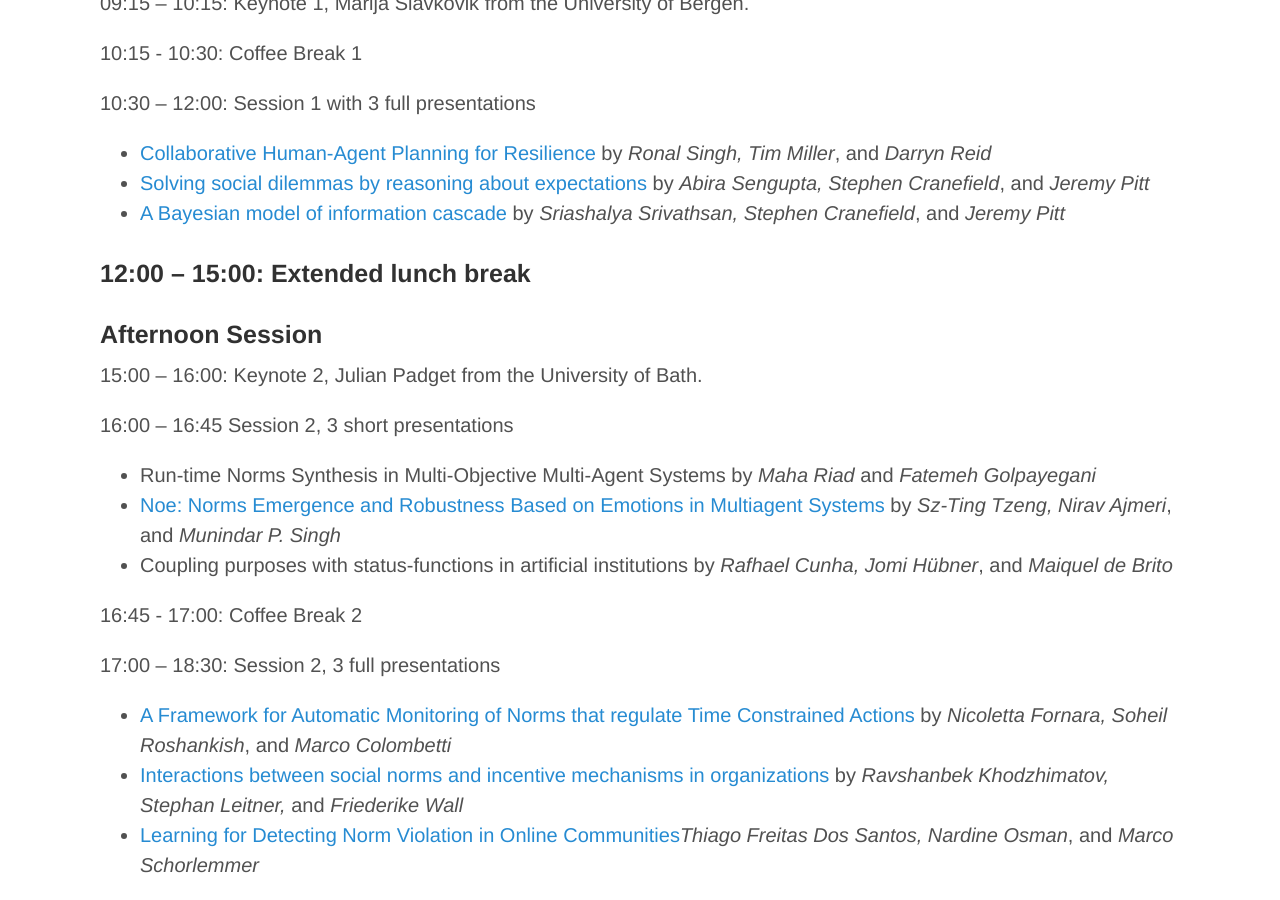
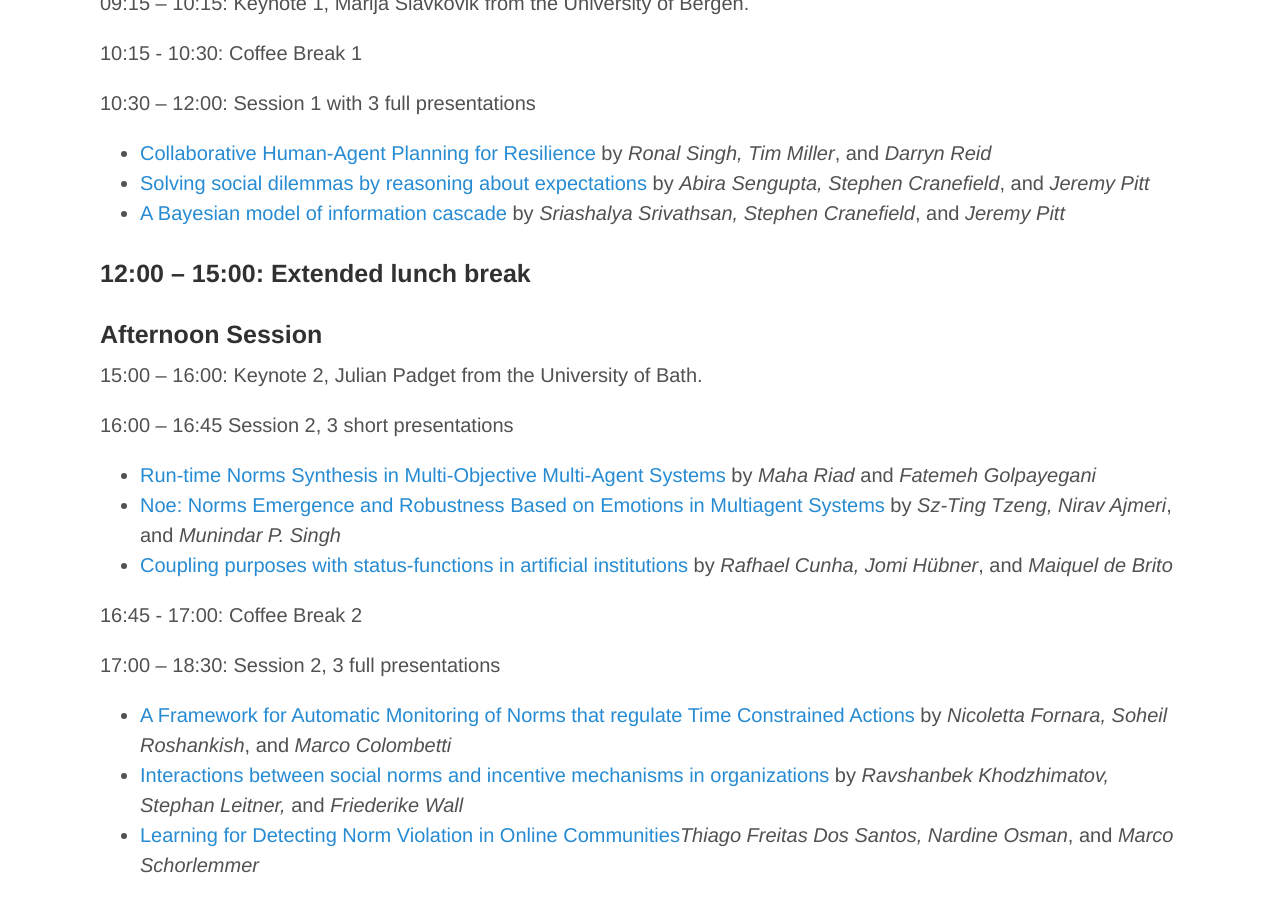
Before and after one commit to jithincheriyan/coine-2022-auckland, a Jekyll site: the page built from technical_programme.md, in a window 1280 px wide and 900 px high, scrolled down 623 px. Built offline with Jekyll 4.4.1, drawn with Linux system fonts in a browser that asks for light colours; part of the change alters nothing that is shown.

Commit message:
Updated accepted papers with arXiv links

```diff
--- a/technical_programme.md
+++ b/technical_programme.md
@@ -33,9 +33,9 @@ You can register for the workshop, for free, here: [https://aamas-ws-registratio
 15:00 – 16:00: Keynote 2, Julian Padget from the University of Bath.
 
 16:00 – 16:45 Session 2, 3 short presentations
-- Run-time Norms Synthesis in Multi-Objective Multi-Agent Systems by *Maha Riad* and *Fatemeh Golpayegani*
+- [Run-time Norms Synthesis in Multi-Objective Multi-Agent Systems](http://arxiv.org/abs/2105.00124) by *Maha Riad* and *Fatemeh Golpayegani*
 - [Noe: Norms Emergence and Robustness Based on Emotions in Multiagent Systems](http://arxiv.org/abs/2104.15034) by *Sz-Ting Tzeng, Nirav Ajmeri*, and *Munindar P. Singh*
-- Coupling purposes with status-functions in artificial institutions by *Rafhael Cunha, Jomi Hübner*, and *Maiquel de Brito*
+- [Coupling purposes with status-functions in artificial institutions](http://arxiv.org/abs/2105.00090) by *Rafhael Cunha, Jomi Hübner*, and *Maiquel de Brito*
 
 16:45 - 17:00: Coffee Break 2
 
```
